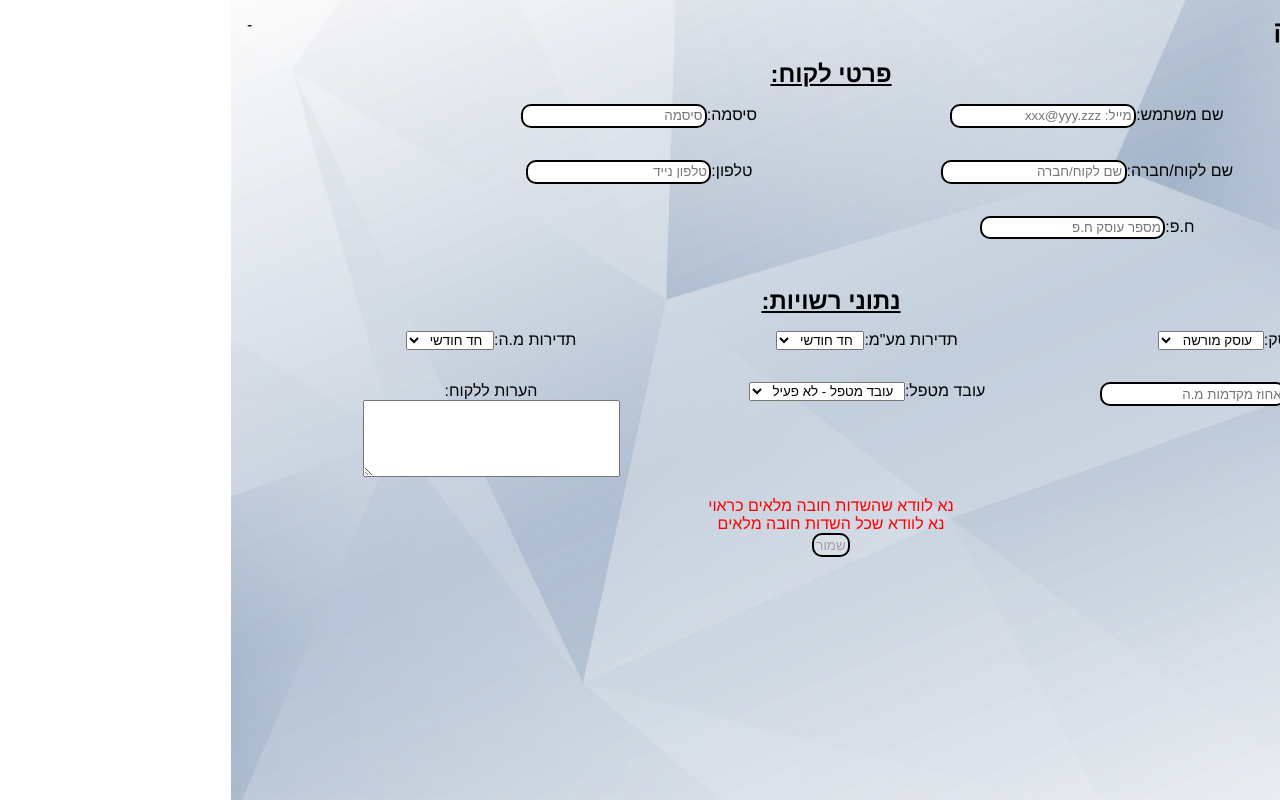
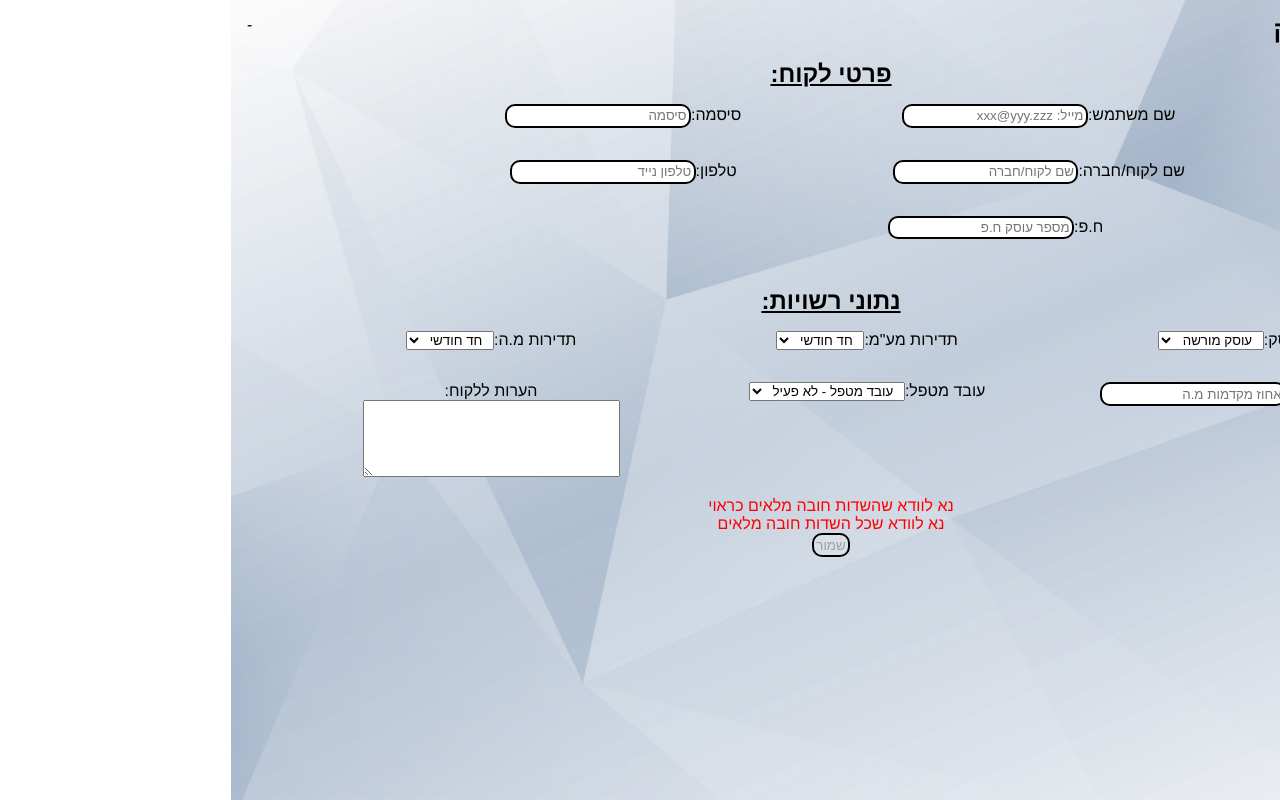
Before and after one commit to HodayaChayo/accounting-system, a React (Create React App) app in the folder client/: page /UserSettings in a window 1280 px wide. Built offline with nearby package versions, Linux system fonts and the light colour scheme; no server answers.

Commit message:
עזרא

```diff
--- a/client/src/components/pages/UserSettings/UserSettings.module.css
+++ b/client/src/components/pages/UserSettings/UserSettings.module.css
@@ -2,16 +2,24 @@
   display: flex;
   flex-direction: row;
   flex-wrap: wrap;
-margin-bottom: 2em;
-  width: 80%;
+  justify-content: center;
+  margin-bottom: 2em;
+  width: 74%;
   /* border: solid black 1.5px; */
 }
 
-h2{
+.userDetails :nth-of-type(5){
+  /* border: solid red 3px; */
+  /* flex-grow: 1; */
+  margin-left: 38%;
+}
+
+h2 {
   text-decoration: underline;
 }
 
 .p {
+
   /* border: solid black 1px; */
   text-align: center;
   width: 45%;
```
